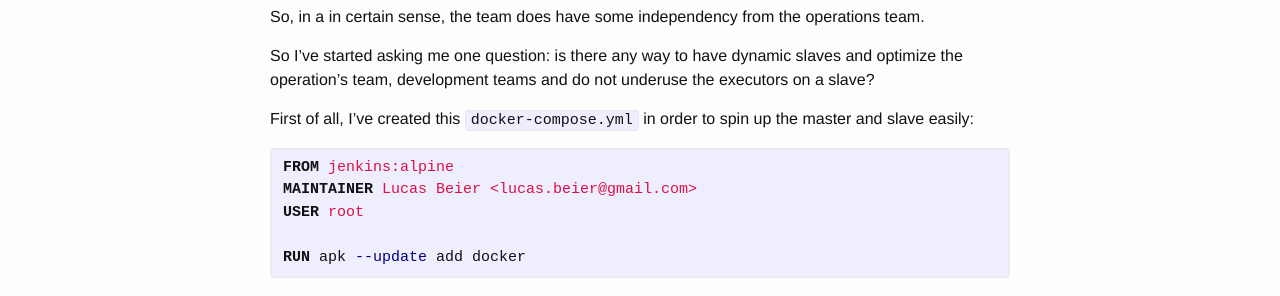
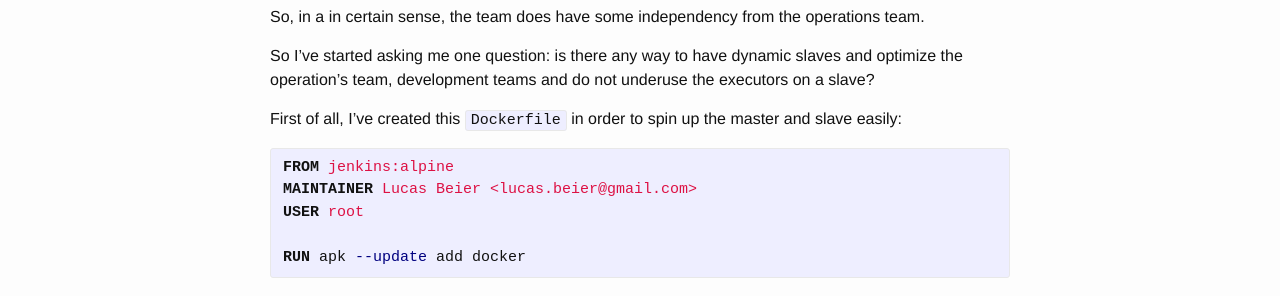
Before and after one commit to tutabeier/tutabeier.github.io, a Jekyll site: the page built from _posts/2017-02-28-dynamic-jenkins-slaves.markdown, in a window 1280 px wide. Shown: the part 393-689 px from the top of the page. Built offline with Jekyll 4.4.1, drawn with Linux system fonts in a browser that asks for light colours; nearby versions of some CDN libraries.

Commit message:
Fixes filename

```diff
--- a/_posts/2017-02-28-dynamic-jenkins-slaves.markdown
+++ b/_posts/2017-02-28-dynamic-jenkins-slaves.markdown
@@ -12,7 +12,7 @@ So, in a in certain sense, the team does have some independency from the operati
 
 So I've started asking me one question: is there any way to have dynamic slaves and optimize the operation's team, development teams and do not underuse the executors on a slave?
 
-First of all, I've created this `docker-compose.yml` in order to spin up the master and slave easily:
+First of all, I've created this `Dockerfile` in order to spin up the master and slave easily:
 {% highlight dockerfile %}
 FROM jenkins:alpine
 MAINTAINER Lucas Beier <lucas.beier@gmail.com>
```
